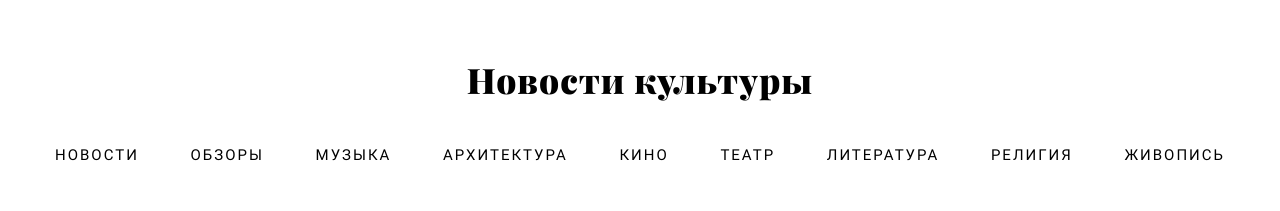
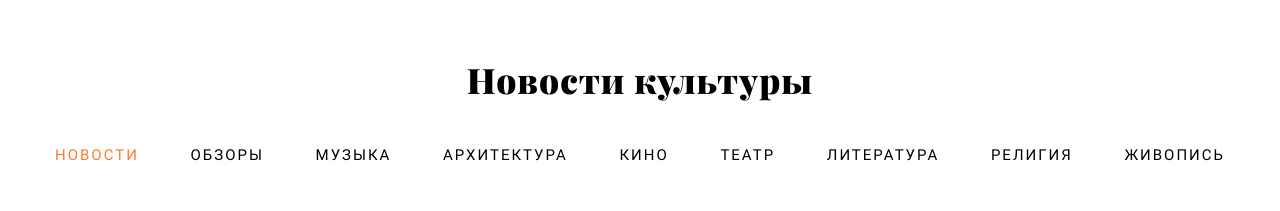
Before and after one commit to ovodkov-evgeny/Culture_news, a plain HTML site: page src/index.html in a window 1280 px wide. In both pictures the pointer is over the link 96 px from the left and 155 px from the top of the page. Shown: the top 211 px of the page. Drawn offline with nearby package versions, Linux system fonts and the light colour scheme.

Commit message:
some style fitches

```diff
--- a/src/css/style.css
+++ b/src/css/style.css
@@ -84,6 +84,10 @@ button img {
 	letter-spacing: 2px;
 	text-decoration: none;
 	text-transform: uppercase;
+}
+
+.menu-link:hover {
+	color: #ff7931;
 }
 
 .header-menu-link {
```
